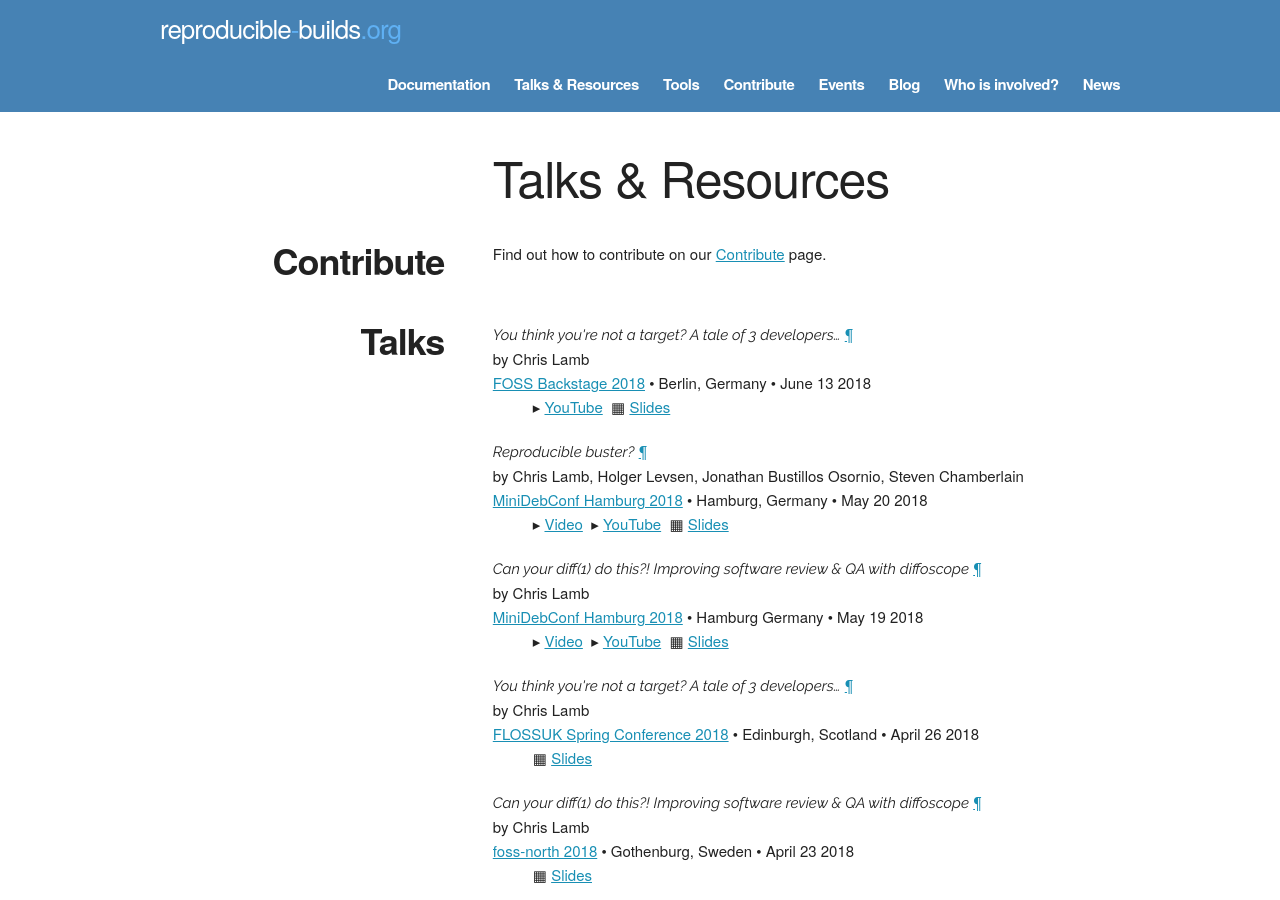
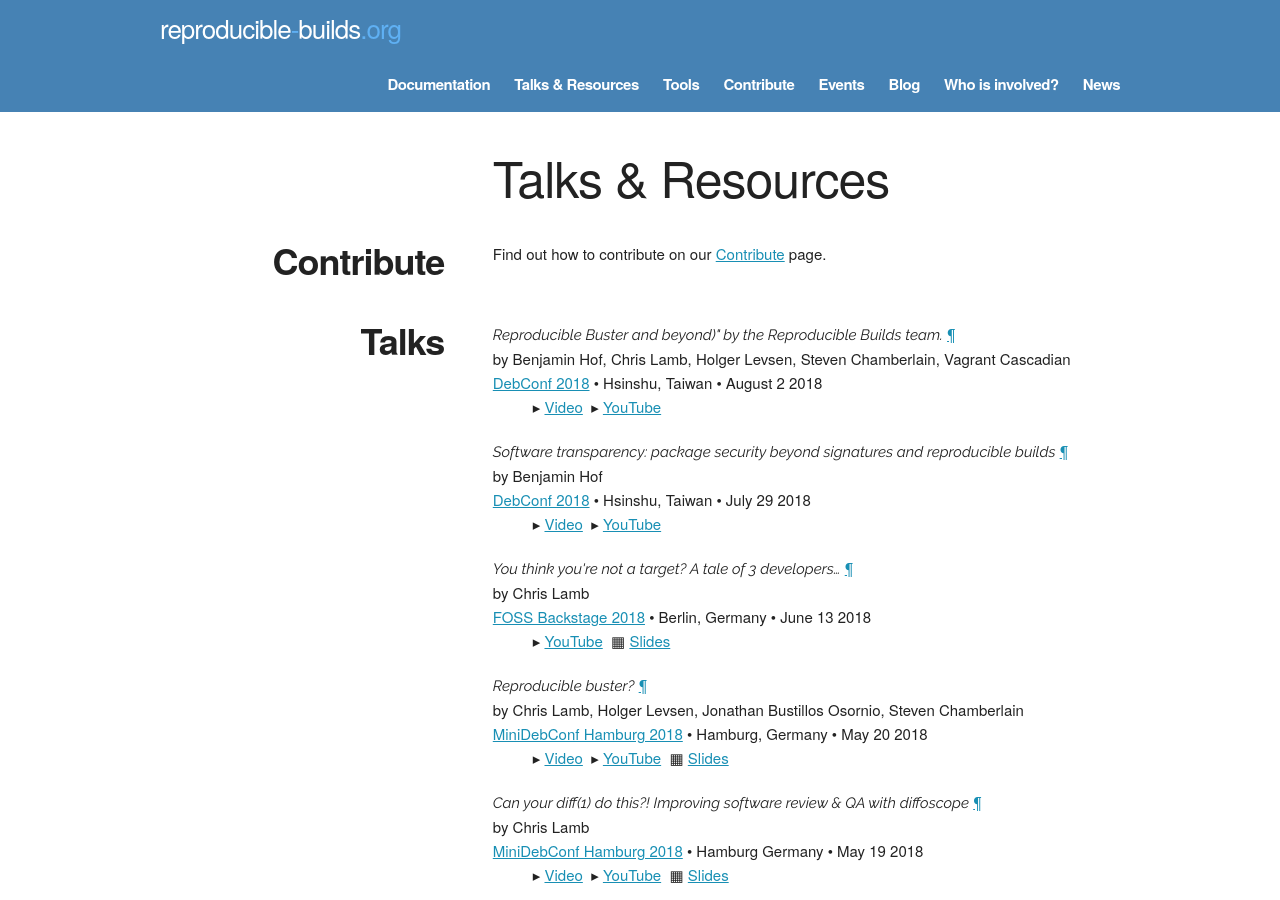
Before and after one commit to prototypefund/reproducible-website, a Jekyll site: the page built from resources.html, in a window 1280 px wide and 900 px high. Built offline with Jekyll 4.4.1, drawn with Linux system fonts in a browser that asks for light colours; some web fonts are replaced.

Commit message:
Add DebConf presentations to resources page.

```diff
--- a/_data/presentations.yml
+++ b/_data/presentations.yml
@@ -1,3 +1,25 @@
+- title: Reproducible Buster and beyond)" by the Reproducible Builds team.
+  presented_by: Benjamin Hof, Chris Lamb, Holger Levsen, Steven Chamberlain, Vagrant Cascadian
+  event:
+    url: https://debconf18.debconf.org/talks/80-reproducible-buster-and-beyond/
+    name: DebConf 2018
+    date: 2018-08-02
+    location: Hsinshu, Taiwan
+  video:
+    url: https://meetings-archive.debian.net/pub/debian-meetings/2018/DebConf18/2018-07-29/software-transparency-package-security-b.webm
+    youtube: F8_wUWibrO8
+
+- title: "Software transparency: package security beyond signatures and reproducible builds"
+  presented_by: Benjamin Hof
+  event:
+    url: https://debconf18.debconf.org/talks/104-software-transparency-package-security-beyond-signatures-and-reproducible-builds/
+    name: DebConf 2018
+    date: 2018-07-29
+    location: Hsinshu, Taiwan
+  video:
+    url: https://meetings-archive.debian.net/pub/debian-meetings/2018/DebConf18/2018-07-29/software-transparency-package-security-b.webm
+    youtube: W89ecLNcKT8
+
 - title: You think you're not a target? A tale of 3 developers…
   presented_by: Chris Lamb
   event:
```
